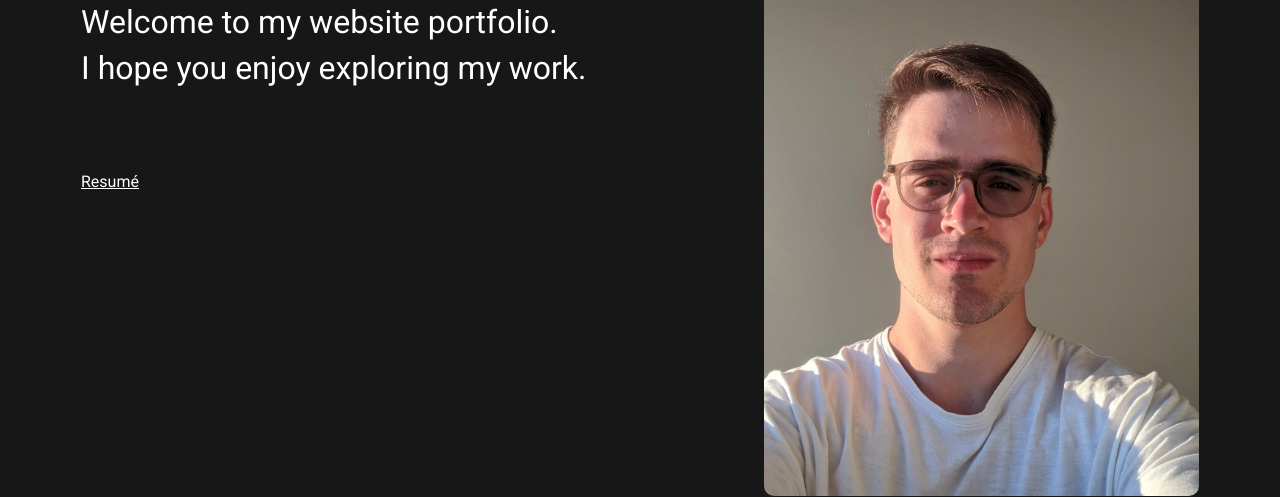
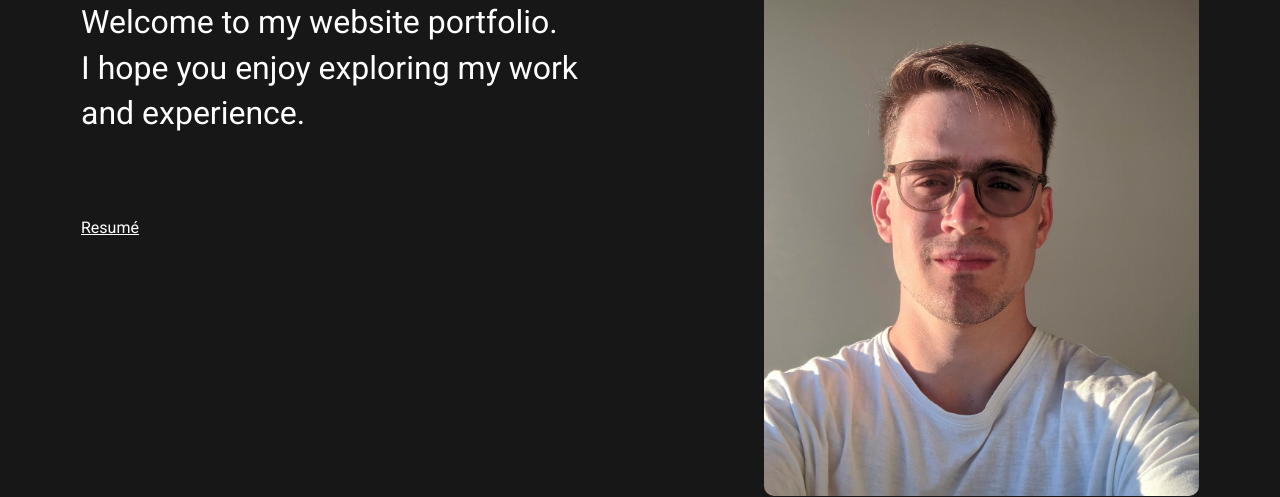
Before and after one commit to George-Seletski/George-Seletski.github.io, a plain HTML site: page index.html in a window 1280 px wide. Shown: the part 305-802 px from the top of the page. Drawn offline with Linux system fonts and the light colour scheme; a web font is replaced by a local one.

Commit message:
fix: main page

```diff
--- a/index.html
+++ b/index.html
@@ -44,7 +44,7 @@
             <div class="w-row">
                 <div class="column w-col w-col-6">
                     <h1 class="intro-statement">
-                        Hello I'm <span class="bold">George Seletski</span>!<br> Welcome to my website portfolio.<br> I hope you enjoy exploring my work.
+                        Hello I'm <span class="bold">George Seletski</span>!<br> Welcome to my website portfolio.<br> I hope you enjoy exploring my work and experience.
                     </h1>
                     <div class="navigation w-nav" data-animation="default" data-collapse="none" data-duration="400">
                         <nav class="navigation-menu w-nav-menu" role="navigation">
```
